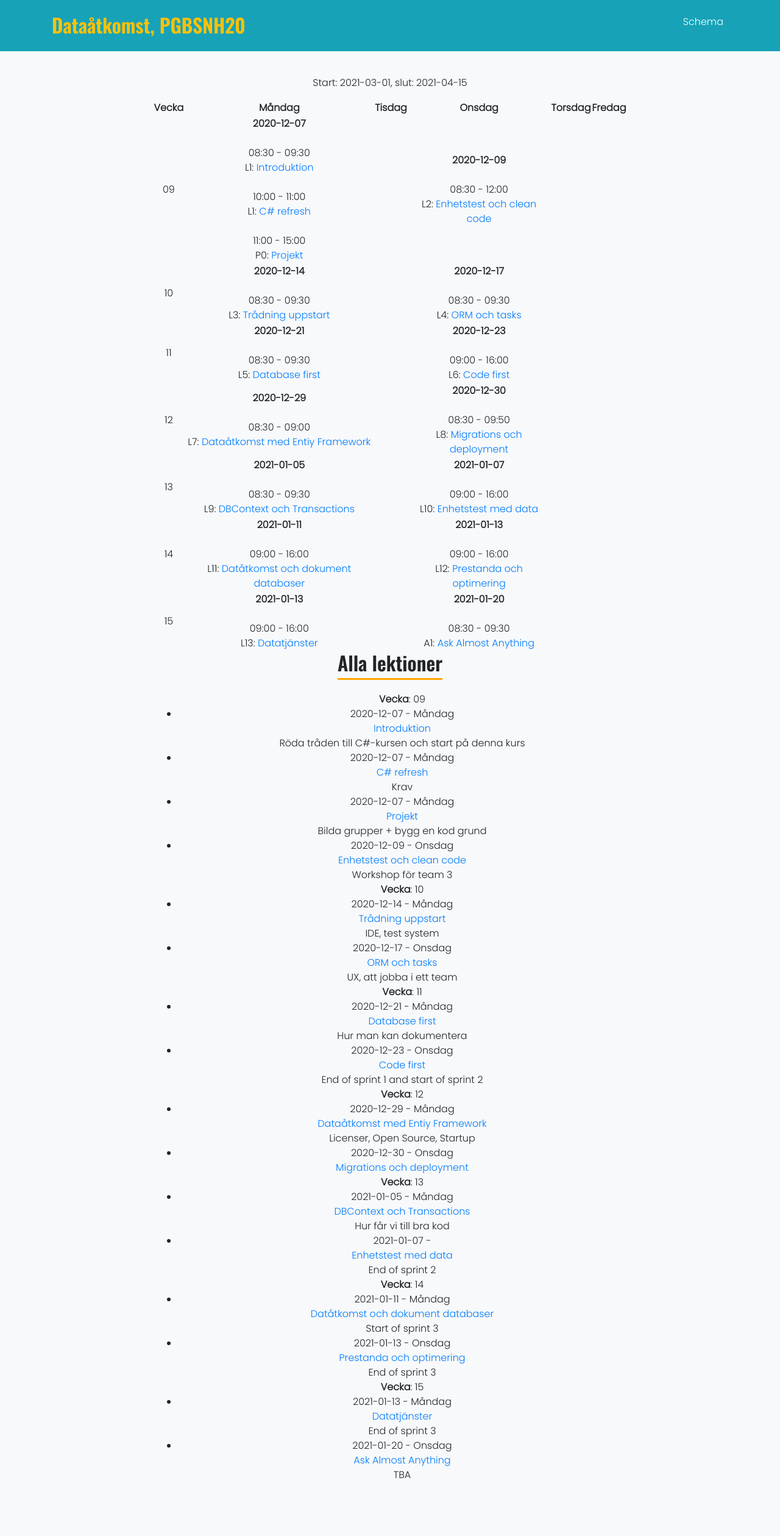
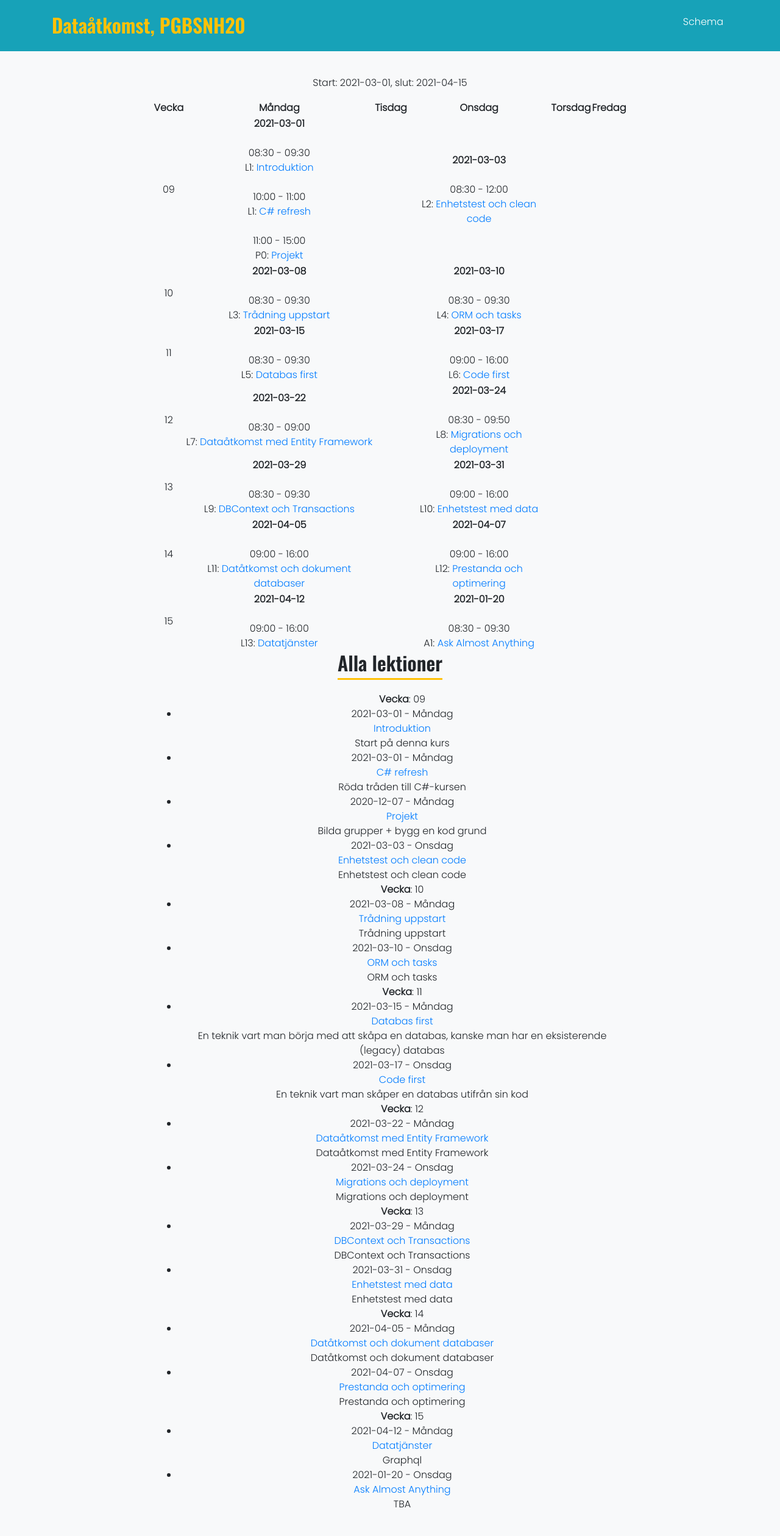
Before and after one commit to PGBSNH20/PGBSNH20-dataatkomst, a Jekyll site: the page built from schedule.md, in a window 1280 px wide. Shown: the whole page at 61% size. Built offline with Jekyll 4.4.1, drawn with Linux system fonts in a browser that asks for light colours; before the commit the page ends 2471 px from its top, so only the background shows below that.

Commit message:
Adds all lecture files

```diff
--- a/_config.yml
+++ b/_config.yml
@@ -5,8 +5,8 @@ description: |
     För att kunna jobba som systemutvecklare, räcker det inte att enbart känna till hur man skriver kod och dom verktyg man använder,
     man måste också ha en djup kunskap om dom processor och verktyg som man använder båda utvecklingsprocessen
     och hur man leverera mjukvaror till slut användaren.
-baseurl: "/PGBSNH20-dataatkomst" # the subpath of your site, e.g. /blog/
-url: "https://pgbsnh20.github.io/PGBSNH20-dataatkomst/" # the base hostname & protocol for your site
+baseurl: "/PGBSNH20-dataatkomst/" # the subpath of your site, e.g. /blog/
+url: "https://pgbsnh20.github.io/PGBSNH20-dataatkomst" # the base hostname & protocol for your site
 githubdir: PGBSNH20/PGBSNH20-dataatkomst"
 lms-name: Ping Ping
 lms-url: https://yh.pingpong.se/courseId/12109/content.do?id=4887498
--- a/_css/style.css
+++ b/_css/style.css
@@ -64,7 +64,7 @@ h6{
 }
 
 .funaral-bg h4, .planning-content h4, .section-des h2{
-    border-bottom: 3px solid orange;
+    border-bottom: 3px solid #ffc107;
     display: inline-block;
     padding-bottom: 5px;
     margin-bottom: 20px;
--- a/_data/schedule.yml
+++ b/_data/schedule.yml
@@ -10,27 +10,24 @@ weeks:
     lectures:
     - lecture: "Introduktion"
       number: "L1"
-      slug: ../lectures/introduction
+      slug: lectures/introduction
       filename: Untitled
       dirname: untitled-lecture
-      description: "Röda tråden till C#-kursen och start på denna kurs"
-      start-full: 20201207T083000
-      end-full: 20201207T093000
+      description: "Start på denna kurs"
+      start-full: 20210301T083000
+      end-full: 20210301T093000
     - lecture: "C# refresh"
       number: "L1"
-      slug: ../lectures/introduction
+      slug: lectures/introduction
       filename: Untitled
       dirname: untitled-lecture
-      description: "Krav"
-      start-full: 20201207T100000
-      end-full: 20201207T110000
+      description: "Röda tråden till C#-kursen"
+      start-full: 20210301T100000
+      end-full: 20210301T110000
       discussion: https://github.com/PGBSNH20/PGBSNH20-dataatkomst/discussions/3
     - lecture: "Projekt"
       number: "P0"
-      slug: ../assignments/project
-      location: Online
-      filename: Untitled
-      dirname: untitled-lecture
+      slug: assignments/project
       description: "Bilda grupper + bygg en kod grund"
       start-full: 20201207T110000
       end-full: 20201207T150000
@@ -42,12 +39,10 @@ weeks:
     lectures:
     - lecture: "Enhetstest och clean code"
       number: "L2"
-      slug: ../workshops/workshop1b
-      filename: Untitled
-      dirname: untitled-lecture
-      description: "Workshop för team 3"
-      start-full: 20201209T083000
-      end-full: 20201209T120000
+      slug: lectures/cleancode
+      description: "Enhetstest och clean code"
+      start-full: 20210303T083000
+      end-full: 20210303T120000
   - day: 2021-03-04
     weekday: "Torsdag"
     lectures: null
@@ -62,12 +57,10 @@ weeks:
     lectures:
     - lecture: "Trådning uppstart"
       number: "L3"
-      slug: ../lectures/enviroments
-      filename: Untitled
-      dirname: untitled-lecture
-      description: "IDE, test system"
-      start-full: 20201214T083000
-      end-full: 20201214T093000
+      slug: lectures/threading
+      description: "Trådning uppstart"
+      start-full: 20210308T083000
+      end-full: 20210308T093000
   - day: 2021-03-09
     weekday: "Tisdag"
     lectures: null
@@ -76,12 +69,10 @@ weeks:
     lectures:
     - lecture: "ORM och tasks"
       number: "L4"
-      slug: ../lectures/people
-      filename: Untitled
-      dirname: untitled-lecture
-      description: "UX, att jobba i ett team"
-      start-full: 20201217T083000
-      end-full: 20201217T093000
+      slug: lectures/ormtask
+      description: "ORM och tasks"
+      start-full: 20210310T083000
+      end-full: 20210310T093000
   - day: 2021-03-11
     weekday: "Torsdag"
     lectures: null
@@ -94,14 +85,12 @@ weeks:
   - day: 2021-03-15
     weekday: "Måndag"
     lectures:
-    - lecture: "Database first"
+    - lecture: "Databas first"
       number: "L5"
-      slug: ../lectures/documentation
-      filename: Untitled
-      dirname: untitled-lecture
-      description: "Hur man kan dokumentera"
-      start-full: 20201221T083000
-      end-full: 20201221T093000
+      slug: lectures/databasefirst
+      description: "En teknik vart man börja med att skåpa en databas, kanske man har en eksisterende (legacy) databas"
+      start-full: 20210315T083000
+      end-full: 20210315T093000
   - day: 2021-03-16
     weekday: "Tisdag"
     lectures: null
@@ -110,12 +99,10 @@ weeks:
     lectures:
     - lecture: "Code first"
       number: "L6"
-      slug: ../assignments/project
-      filename: Untitled
-      dirname: untitled-lecture
-      description: "End of sprint 1 and start of sprint 2"
-      start-full: 20201223T090000
-      end-full: 20201223T160000
+      slug: lectures/codefirst
+      description: "En teknik vart man skåper en databas utifrån sin kod"
+      start-full: 20210317T090000
+      end-full: 20210317T160000
   - day: 2021-03-18
     weekday: "Torsdag"
     lecture: null
@@ -128,14 +115,12 @@ weeks:
   - day: 2021-03-22
     weekday: "Måndag"
     lectures:
-    - lecture: "Dataåtkomst med Entiy Framework"
+    - lecture: "Dataåtkomst med Entity Framework"
       number: "L7"
-      slug: ../lectures/versioncontroll
-      filename: Untitled
-      dirname: untitled-lecture
-      description: "Licenser, Open Source, Startup"
-      start-full: 20201229T083000
-      end-full: 20201229T090000
+      slug: lectures/dataaccess
+      description: "Dataåtkomst med Entity Framework"
+      start-full: 20210322T083000
+      end-full: 20210322T090000
   - day: 2021-03-23
     weekday: "Tisdag"
     lectures: null
@@ -144,12 +129,10 @@ weeks:
     lectures:
     - lecture: "Migrations och deployment"
       number: "L8"
-      slug: ../lectures/lifecycle
-      filename: Untitled
-      dirname: untitled-lecture
-      description: ""
-      start-full: 20201230T083000
-      end-full: 20201230T095000
+      slug: lectures/migration
+      description: "Migrations och deployment"
+      start-full: 20210324T083000
+      end-full: 20210324T095000
   - day: 2021-03-25
     weekday: "Torsdag"
     lecture: null
@@ -164,26 +147,22 @@ weeks:
     lectures:
     - lecture: "DBContext och Transactions"
       number: "L9"
-      slug: ../lectures/strategies
-      filename: Untitled
-      dirname: untitled-lecture
-      description: "Hur får vi till bra kod"
-      start-full: 20210105T083000
-      end-full: 20210105T093000
+      slug: lectures/dbcontext
+      description: "DBContext och Transactions"
+      start-full: 20210329T083000
+      end-full: 20210329T093000
   - day: 2021-03-30
     weekday: "Tisdag"
     lectures: null
   - day: 2021-03-31
+    weekday: "Onsdag"
     lectures:
     - lecture: "Enhetstest med data"
       number: "L10"
-      slug: ../assignments/project
-      length: 150
-      filename: Untitled
-      dirname: untitled-lecture
-      description: "End of sprint 2"
-      start-full: 20210107T090000
-      end-full: 20210107T160000
+      slug: lectures/unittestdata
+      description: "Enhetstest med data"
+      start-full: 20210331T090000
+      end-full: 20210331T160000
   - day: 2021-04-01
     weekday: "Torsdag"
     lectures: null
@@ -198,12 +177,10 @@ weeks:
     lectures:
     - lecture: "Datåtkomst och dokument databaser"
       number: "L11"
-      slug: ../assignments/project
-      filename: Untitled
-      dirname: untitled-lecture
-      description: "Start of sprint 3"
-      start-full: 20210111T090000
-      end-full: 20210111T160000
+      slug: lectures/documentdb
+      description: "Datåtkomst och dokument databaser"
+      start-full: 20210405T090000
+      end-full: 20210405T160000
   - day: 2021-04-06
     weekday: "Tisdag"
     lectures: null
@@ -212,15 +189,10 @@ weeks:
     lectures:
     - lecture: "Prestanda och optimering"
       number: "L12"
-      slug: ../assignments/project
-      start-time: "08:30"
-      end-time: "11:00"
-      length: 150
-      filename: Untitled
-      dirname: untitled-lecture
-      description: "End of sprint 3"
-      start-full: 20210113T090000
-      end-full: 20210113T160000
+      slug: lectures/performance
+      description: "Prestanda och optimering"
+      start-full: 20210407T090000
+      end-full: 20210407T160000
   - day: 2021-04-08
     weekday: "Torsdag"
     lectures: null
@@ -235,15 +207,10 @@ weeks:
     lectures:
     - lecture: "Datatjänster"
       number: "L13"
-      slug: ../assignments/project
-      start-time: "08:30"
-      end-time: "11:00"
-      length: 150
-      filename: Untitled
-      dirname: untitled-lecture
-      description: "End of sprint 3"
-      start-full: 20210113T090000
-      end-full: 20210113T160000
+      slug: lectures/dataservices
+      description: "Graphql"
+      start-full: 20210412T090000
+      end-full: 20210412T160000
   - day: 2021-04-13
     weekday: "Tisdag"
     lectures: null
@@ -252,9 +219,7 @@ weeks:
     lectures:
     - lecture: "Ask Almost Anything"
       number: "A1"
-      slug: ../aaa/2/
-      filename: Untitled
-      dirname: untitled-lecture
+      slug: aaa/1
       description: "TBA"
       start-full: 20210120T083000
       end-full: 20210120T093000
--- /dev/null
+++ b/aaa/aaa1.md
@@ -0,0 +1,7 @@
+---
+layout: page
+title: Ask Almost Anything 1
+permalink: /aaa/1/
+---
+
+Onsdag den 14:e april 2021 kl 9:30
--- /dev/null
+++ b/lectures/cleancode.md
@@ -0,0 +1,6 @@
+---
+layout: lecture
+title: Enhetstest och clean code
+lectureDate: Tisdag den 3:e Mars 2021
+permalink: /lectures/cleancode
+---
--- /dev/null
+++ b/lectures/database_first.md
@@ -0,0 +1,6 @@
+---
+layout: lecture
+title: Databas först / Database first
+lectureDate: Måndag den 15:e Mars 2021
+permalink: /lectures/databasefirst
+---
--- /dev/null
+++ b/lectures/dbcontext.md
@@ -0,0 +1,6 @@
+---
+layout: lecture
+title: DBContext och Transactions
+lectureDate: Måndag den 29:e Mars 2021
+permalink: /lectures/dbcontext
+---
--- /dev/null
+++ b/lectures/documentdb.md
@@ -0,0 +1,6 @@
+---
+layout: lecture
+title: Datåtkomst och dokument databaser
+lectureDate: Måndag den 5:e April 2021
+permalink: /lectures/documentdb
+---
--- /dev/null
+++ b/lectures/migration.md
@@ -0,0 +1,6 @@
+---
+layout: lecture
+title: Migrations och deployment
+lectureDate: Onsdag den 24:e Mars 2021
+permalink: /lectures/migration
+---
--- /dev/null
+++ b/lectures/orm_tasks.md
@@ -0,0 +1,6 @@
+---
+layout: lecture
+title: ORM och tasks
+lectureDate: Onsdag den 10:e Mars 2021
+permalink: /lectures/ormtask
+---
--- /dev/null
+++ b/lectures/performance.md
@@ -0,0 +1,6 @@
+---
+layout: lecture
+title: Prestanda och optimering
+lectureDate: Onsdag den 7:e April 2021
+permalink: /lectures/performance
+---
--- /dev/null
+++ b/lectures/unittestdata.md
@@ -0,0 +1,6 @@
+---
+layout: lecture
+title: Enhetstest med data
+lectureDate: Onsdag den 31:e Mars 2021
+permalink: /lectures/unittestdata
+---
--- a/schedule.md
+++ b/schedule.md
@@ -9,7 +9,7 @@ Start: {{ site.course-start}}, slut: {{ site.course-end}}
 
 Vecka|Måndag|Tisdag|Onsdag|Torsdag|Fredag
 -----|-------|-------|------{% for week in site.data.schedule.weeks %}
-{{week.week}}{%- for day in week.days -%}|{% if day.lectures %}**{{ day.lectures[0].start-full | date: "%F"}}**{%- for lecture in day.lectures -%}<br /><br />{{ lecture.start-full | date: "%R"}} - {{ lecture.end-full | date: "%R"}}<br />{{lecture.number}}: [{{lecture.lecture}}]({{lecture.slug}}){%- endfor -%}{% endif %}{%- endfor -%}
+{{week.week}}{%- for day in week.days -%}|{% if day.lectures %}**{{ day.lectures[0].start-full | date: "%F"}}**{%- for lecture in day.lectures -%}<br /><br />{{ lecture.start-full | date: "%R"}} - {{ lecture.end-full | date: "%R"}}<br />{{lecture.number}}: [{{lecture.lecture}}]({{ lecture.slug | prepend: site.baseurl }}){%- endfor -%}{% endif %}{%- endfor -%}
 {% endfor %}
 
 
```
Also changed, not shown: lectures/codefirst.md (added, +6 -0 lines), lectures/dataaccess.md (added, +6 -0 lines), lectures/dataservices.md (added, +6 -0 lines), lectures/introduction.md (+1 -1 lines), lectures/threading.md (added, +6 -0 lines).
